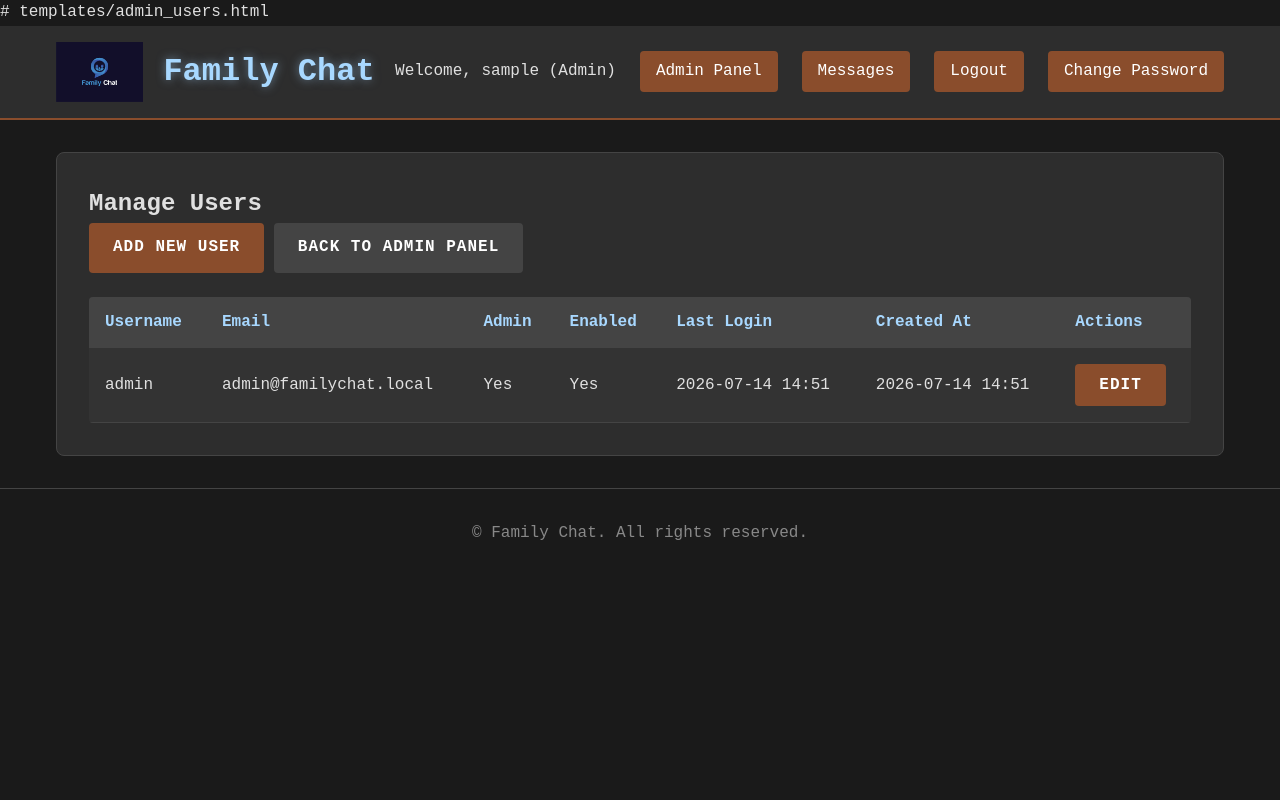
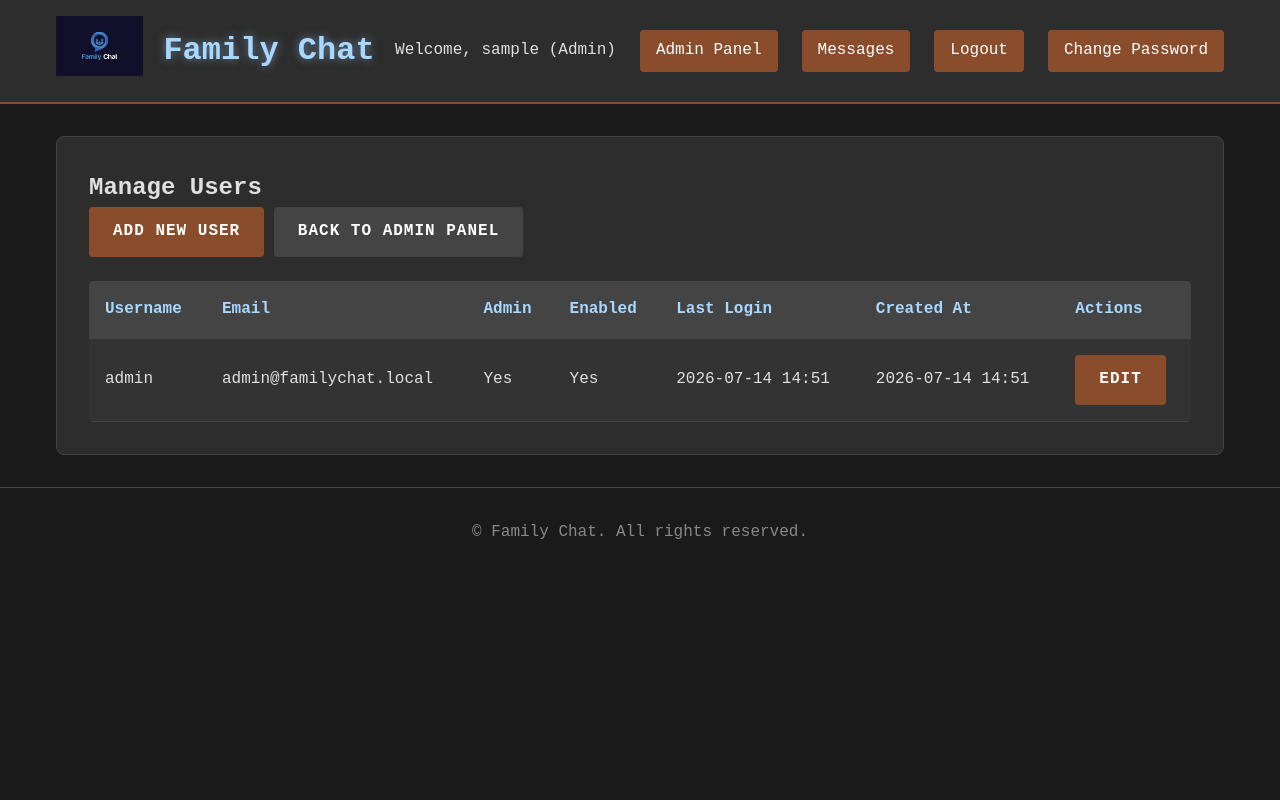
Before and after one commit to Nurb4000/FamilyChat, a Flask app: page /admin/users in a window 1280 px wide. Run offline with Flask 3, Linux system fonts and the light colour scheme; the visitor is signed in with stand-in values (Sample User, id 1); data comes from the database, SQL or seed files in the repository; some libraries are stand-ins or nearby versions.

Commit message:
Update admin_users.html template
cosmetic change

```diff
--- a/templates/admin_users.html
+++ b/templates/admin_users.html
@@ -1,4 +1,3 @@
-# templates/admin_users.html
 {% extends "base.html" %}
 {% block title %}Manage Users - Family Chat{% endblock %}
 {% block content %}
```
